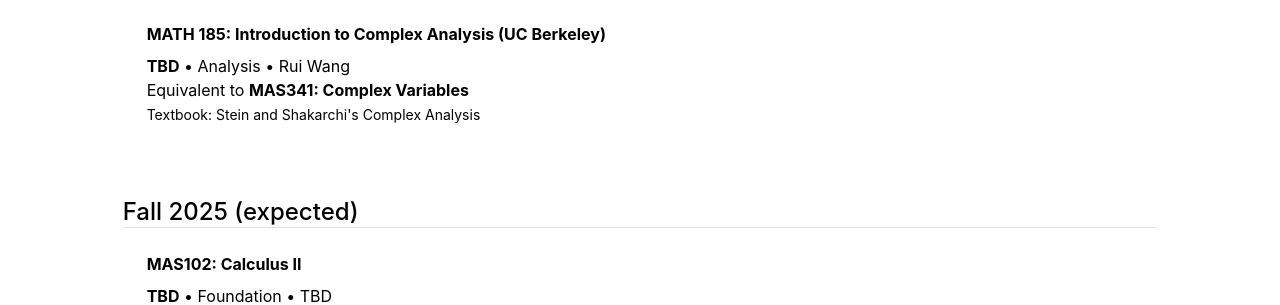
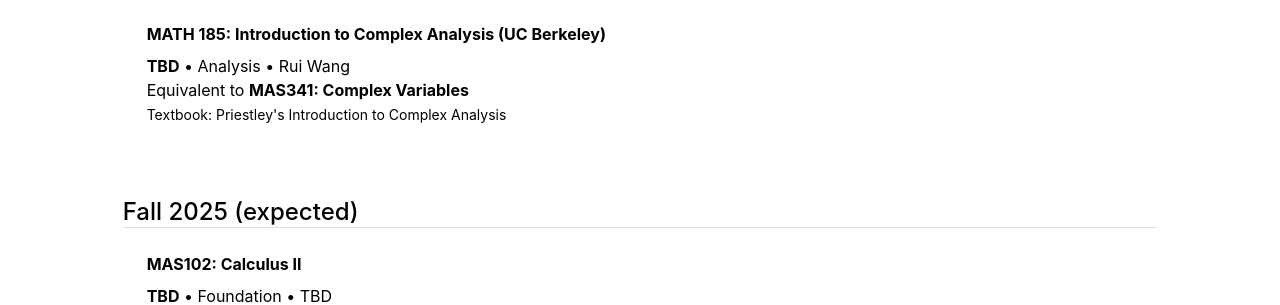
Before and after one commit to mino-jeong/mino-jeong.github.io, a Jekyll site: the page built from coursework-term.md, in a window 1280 px wide. Shown: the part 849-1154 px from the top of the page. Built offline with Jekyll 4.4.1, drawn with Linux system fonts in a browser that asks for light colours.

Commit message:
Update 2025-1A.yml

```diff
--- a/_data/coursework-term/2025-1A.yml
+++ b/_data/coursework-term/2025-1A.yml
@@ -1,4 +1,4 @@
 - title: 'MATH 185: Introduction to Complex Analysis (UC Berkeley)'
   description: '<strong>TBD</strong> • Analysis • Rui Wang<br>
   Equivalent to <strong>MAS341: Complex Variables</strong>'
-  textbook: "Stein and Shakarchi's Complex Analysis"
+  textbook: "Priestley's Introduction to Complex Analysis"
```
